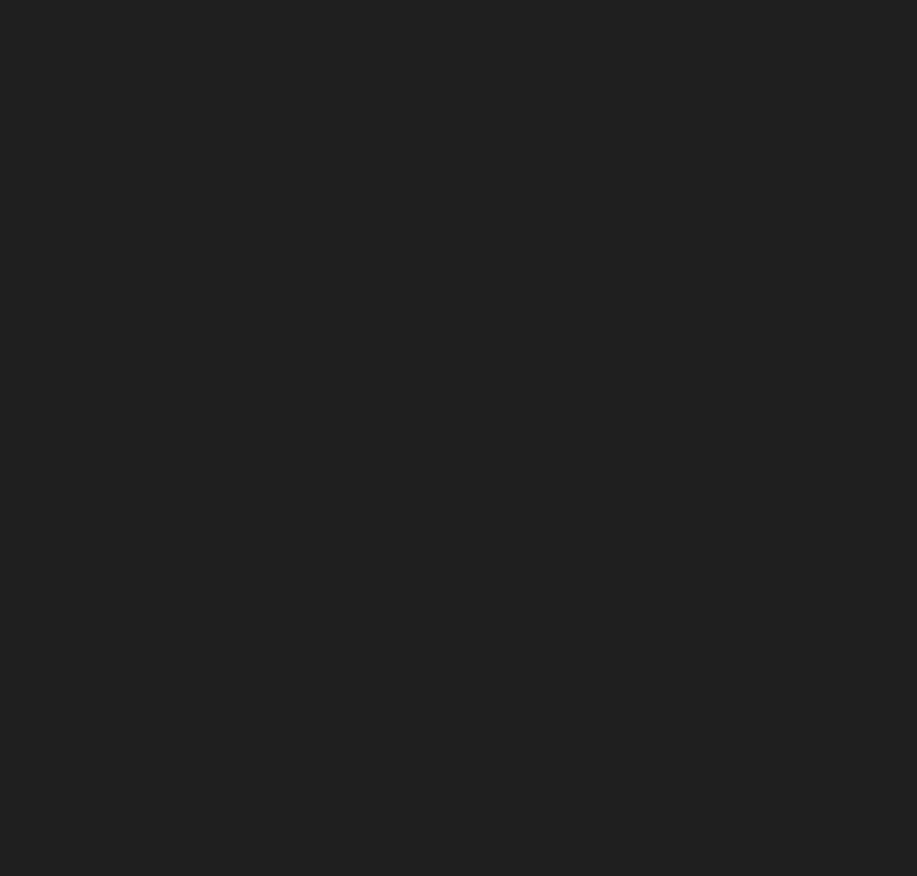
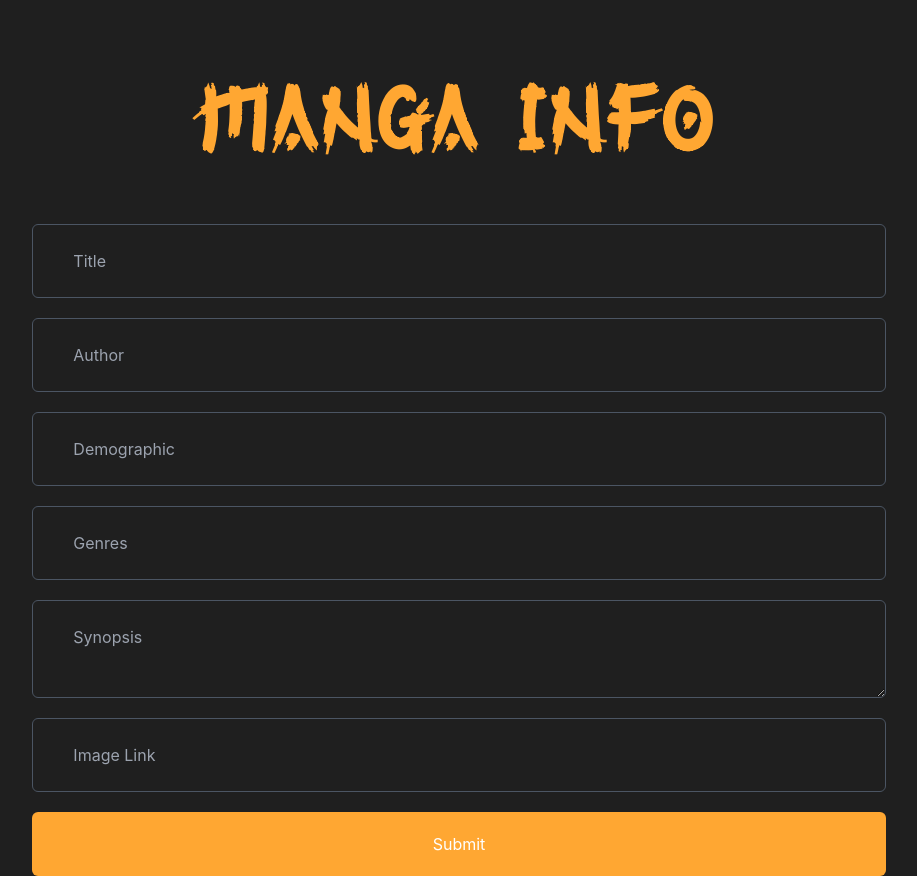
Before and after one commit to Isuru2701/Yomi, a React (Create React App) app: page /admin/add/1 in a window 1280 px wide. Before the commit this address had no page. Shown: the whole page, without its empty margins (181-1098 px from the left). Before the commit the page ends 800 px from the top, so only its background shows below. Built offline with nearby package versions, Linux system fonts and the light colour scheme; no server answers.

Commit message:
edit and add manga complete, need sessions, delete manga and collection add and delete

```diff
--- a/src/components/Catalog.js
+++ b/src/components/Catalog.js
@@ -28,7 +28,7 @@ export default function Catalog() {
 
     const fetchManga = async () => {
         try {
-            const response = await fetch('http://localhost:5000/manga/all', {
+            const response = await fetch('http://localhost:5000/manga/', {
                 method: 'GET',
                 headers: {
                     'Content-Type': 'application/json'
@@ -98,7 +98,7 @@ export default function Catalog() {
                         key={manga._id}
                         title={manga.title}
                         author={manga.author}
-                        image="https://via.placeholder.com/150"
+                        image={manga.image}
                         id={manga._id}
                     />
                 ))}
--- a/src/components/Manga.js
+++ b/src/components/Manga.js
@@ -44,7 +44,7 @@ export default function Manga() {
                 <div className="flex items-start space-x-6">
                     {/* Book Image */}
                     <div className="flex-shrink-0">
-                        <img src="https://edit.org/images/cat/book-covers-big-2019101610.jpg" className="w-40 h-auto rounded-md" />
+                        <img src={mangaData.image} className="w-40 h-auto rounded-md" />
                     </div>
 
                     {/* Book Details */}
@@ -64,7 +64,7 @@ export default function Manga() {
                         {/* Description */}
                         <div className="mt-4 text-white">
                             <h2 className="text-lg font-semibold text-highlight">Synopsis</h2>
-                            <p className="mt-2">Lorem ipsum dolor sit amet consectetur adipiscing elit Ut et massa mi. Aliquam in hendrerit urna. Pellentesque sit amet sapien fringilla, mattis ligula consectetur, ultrices mauris. Maecenas vitae mattis tellus. Nullam quis imperdiet augue. Vestibulum auctor ornare leo, non suscipit.
+                            <p className="mt-2">{mangaData.description}
 
                             </p>
                         </div>
--- a/src/components/admin/AddManga.js
+++ b/src/components/admin/AddManga.js
@@ -1,63 +1,180 @@
-import React from "react";
+import React, { useState, useEffect } from "react";
+import { useParams } from "react-router-dom";
+import Joi from "joi";
 
 export default function AddManga() {
-    /* repurpose this as edit manga info by filling in the fields when editing */
+    const { id } = useParams();
+    const [mangaData, setMangaData] = useState({});
+    const [title, setTitle] = useState('');
+    const [author, setAuthor] = useState('');
+    const [demographic, setDemographic] = useState('');
+    const [genres, setGenres] = useState('');
+    const [synopsis, setSynopsis] = useState('');
+    const [image, setImage] = useState('');
+    const [error, setError] = useState('');
+
+    // Define Joi schema for validation
+    const schema = Joi.object({
+        title: Joi.string().required(),
+        author: Joi.string().required(),
+        demographic: Joi.string().required(),
+        genres: Joi.string().required(),
+        synopsis: Joi.string().required(),
+        image: Joi.string().uri().required() // Validate as a valid URI
+    });
+
+    const fetchMangaInfo = async () => {
+        console.log(id);
+        try {
+            const response = await fetch(`http://localhost:5000/manga/id/${id}`, {
+                method: 'GET',
+                headers: {
+                    'Content-Type': 'application/json'
+                }
+            });
+
+            if (!response.ok) {
+                console.error('Failed to fetch manga');
+                return;
+            }
+            const data = await response.json();
+            setMangaData(data);
+
+            // Now update the state based on mangaData
+            setTitle(data.title || ''); // Use default value '' if data.title is undefined
+            setAuthor(data.author || '');
+            setDemographic(data.demographic || '');
+            setGenres(data.genre || '');
+            setSynopsis(data.description || '');
+            setImage(data.image || '');
+
+        } catch (error) {
+            console.error('Fetch error:', error);
+        }
+    };
+
+    const validate = () => {
+
+        console.log(title, author, demographic, genres, synopsis, image);
+
+        const mangaInfo = { title, author, demographic, genres, synopsis, image };
+        const { error: validationError } = schema.validate(mangaInfo);
+        if (validationError) {
+            setError(validationError.details[0].message);
+            return false;
+        }
+        setError('');
+        return true;
+    };
+
+    const handleSubmit = async (e) => {
+        e.preventDefault();
+
+        if (validate()) {
+            try {
+                const url = id ? `http://localhost:5000/manga/${id}` : 'http://localhost:5000/manga';
+                const method = id ? 'PUT' : 'POST';
+
+                const response = await fetch(url, {
+                    method,
+                    headers: {
+                        'Content-Type': 'application/json'
+                    },
+                    body: JSON.stringify(
+                        {
+                            "title": title,
+                            "author": author,
+                            "demographic": demographic,
+                            "genre": genres,
+                            "description": synopsis,
+                            "image": image
+                        }
+                    )
+                });
+
+                if (!response.ok) {
+                    const errorData = await response.json();
+                    setError(errorData.message);
+                } else {
+                    console.log('Manga updated successfully');
+                    window.location.href = '/';
+                }
+            } catch (error) {
+                console.error('Fetch error:', error);
+                setError('An error occurred while processing your request.');
+            }
+        }
+
+
+    };
+
+    useEffect(() => {
+        if (id) {
+            fetchMangaInfo();
+        }
+    }, [id]);
+
     return (
         <div className="flex flex-col w-full h-full justify-center items-center bg-background pt-10">
-
-
             <h1 className="text-6xl text-warm">Manga Info</h1>
             <br />
-
-            <form className="flex flex-col space-y-5 w-2/3 ">
-
+            <form className="flex flex-col space-y-5 w-2/3" onSubmit={handleSubmit}>
                 <input
                     type="text"
+                    value={title}
+                    onChange={(e) => setTitle(e.target.value)}
                     className="px-10 py-6 border border-gray-600 bg-background rounded-md text-gray-100 focus:outline-none focus:border-warm"
                     placeholder="Title"
-                    required={true}
-
+                    required
                 />
                 <input
                     type="text"
+                    value={author}
+                    onChange={(e) => setAuthor(e.target.value)}
                     className="px-10 py-6 border border-gray-600 bg-background rounded-md text-gray-100 focus:outline-none focus:border-warm"
                     placeholder="Author"
-                    required={true}
-
-                />
-                {/*TODO: query the db for demographic and genres, and suggest it as a dropdown */}
-                <input
-                    type="text"
-                    className="px-10 py-6 border border-gray-600 bg-background rounded-md text-gray-100 focus:outline-none focus:border-warm"
-                    placeholder="Demographic"
-                    required={true}
+                    required
                 />
                 <input
                     type="text"
+                    value={demographic}
+                    onChange={(e) => setDemographic(e.target.value)}
+                    className="px-10 py-6 border border-gray-600 bg-background rounded-md text-gray-100 focus:outline-none focus:border-warm"
+                    placeholder="Demographic"
+                    required
+                />
+                <input
+                    type="text"
+                    value={genres}
+                    onChange={(e) => setGenres(e.target.value)}
                     className="px-10 py-6 border border-gray-600 bg-background rounded-md text-gray-100 focus:outline-none focus:border-warm"
                     placeholder="Genres"
-                    required={true}
-
+                    required
                 />
-
                 <textarea
-                    type="text"
+                    value={synopsis}
+                    onChange={(e) => setSynopsis(e.target.value)}
                     className="px-10 py-6 border border-gray-600 bg-background rounded-md text-gray-100 focus:outline-none focus:border-warm"
-                    placeholder="Synposis"
-                    required={true}
-
+                    placeholder="Synopsis"
+                    required
                 />
-
+                <input
+                    type="url" // Use type "url" for image link
+                    value={image}
+                    onChange={(e) => setImage(e.target.value)}
+                    className="px-10 py-6 border border-gray-600 bg-background rounded-md text-gray-100 focus:outline-none focus:border-warm"
+                    placeholder="Image Link"
+                    required
+                />
+                {error && <p className="text-red-500">{error}</p>}
                 <input
                     type="submit"
                     className="px-4 py-5 bg-warm text-white rounded-md mt-4 cursor-pointer"
                     value="Submit"
+                    onClick={handleSubmit}
                 />
 
             </form>
-            <br />
-            <br />
-            <br />
 
         </div>
     );
--- a/src/index.js
+++ b/src/index.js
@@ -26,7 +26,8 @@ root.render(
       <Route path="/collection" element={<Collection/>}></Route>
       <Route path="/catalog/:id" element={<Manga/>}></Route>
       <Route path="/admin" element={<AdminLogin/>}></Route>
-      <Route path="/admin/add" element={<AddManga/>}></Route>
+      <Route path="/admin/add/" element={<AddManga/>}></Route>
+      <Route path="/admin/add/:id" element={<AddManga/>}></Route>
 
     </Routes>
     </BrowserRouter>
```
